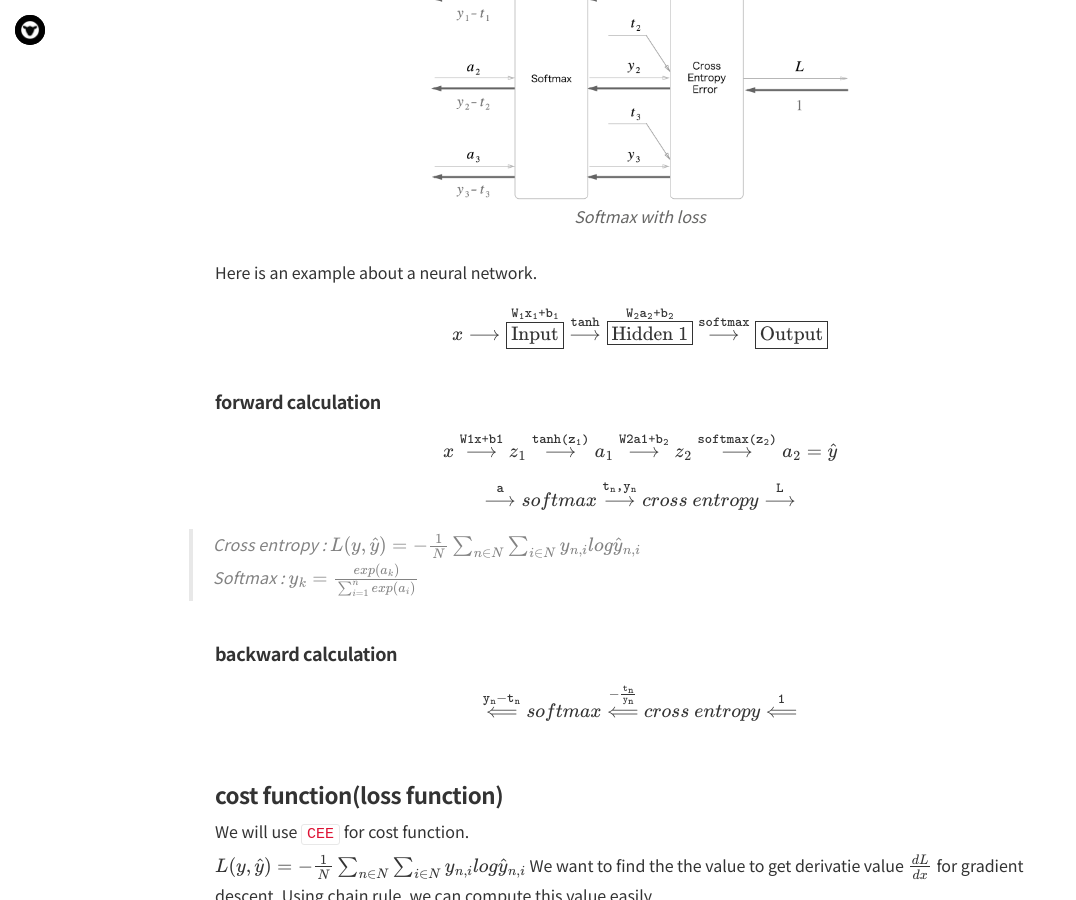
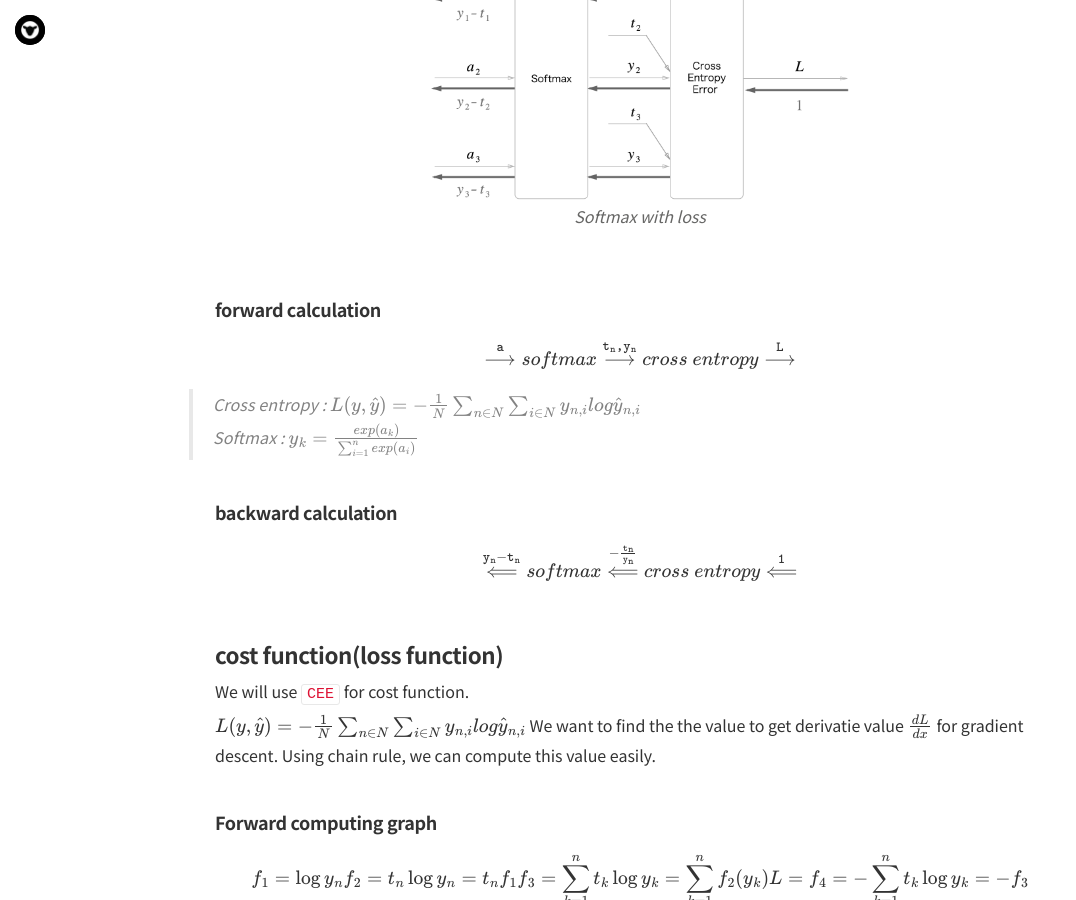
Before and after one commit to Shephexd/shephexd.github.io, a Jekyll site: the page built from _posts/DeepLearning/2017-06-10-Deep_learning-Back_propagation.md, in a window 1280 px wide and 900 px high, scrolled down 860 px. Shown: the whole window, without its empty margins (0-1076 px from the left). Built offline with Jekyll 4.4.1, drawn with Linux system fonts in a browser that asks for light colours; nearby versions of some CDN libraries; some web fonts are replaced; formulas are drawn with MathJax 3; comment, search, counter and statistics services are not loaded.

Commit message:
writing post DN

```diff
--- a/_posts/DeepLearning/2017-06-10-Deep_learning-Back_propagation.md
+++ b/_posts/DeepLearning/2017-06-10-Deep_learning-Back_propagation.md
@@ -66,32 +66,12 @@ The chain rule is an essential idea for back-propagation.
 
 
 
-Here is an example about a neural network.
 
 
-$$
-x\overset{\mathtt{}}{ \longrightarrow }
-\overset{\mathtt{W_1x_1+b_1}}{ \fbox{Input} }
-\overset{\mathtt{tanh}}{\longrightarrow}
-\overset{\mathtt{W_2a_2+b_2}}{\fbox{Hidden 1} }
-\overset{\mathtt{softmax}}{\longrightarrow}
-{\fbox{Output}}
-$$
+
 
 #### forward calculation
 
-
-$$
-x
-\overset{\mathtt{W1x+b1}}{\longrightarrow}
-z_1
-\overset{\mathtt{tanh(z_1)}}{\longrightarrow}
-a_1
-\overset{\mathtt{W2a1+b_2}}{\longrightarrow}
-z_2
-\overset{\mathtt{softmax(z_2)}}{\longrightarrow}
-a_2=\hat{y}
-$$
 
 $$
 \overset{\mathtt{a}}{\longrightarrow}
@@ -100,7 +80,6 @@ softmax
 cross\ entropy
 \overset{\mathtt{L}}{\longrightarrow}
 $$
-
 
 
 > Cross entropy : $L(y,\hat{y}) = -\frac{1}{N}\sum_{n \in N}\sum_{i \in N} y_{n,i}log\hat{y}_{n,i}$
```
